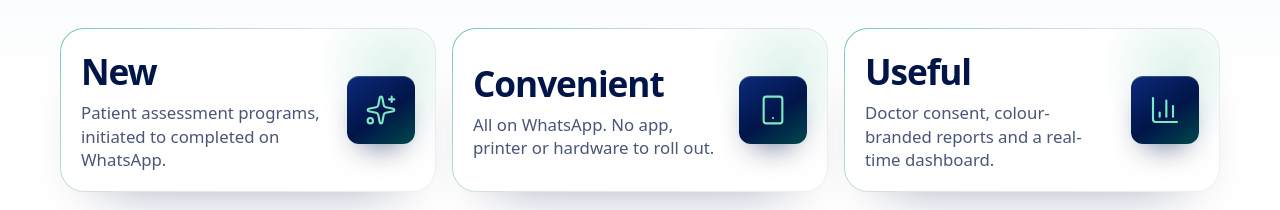
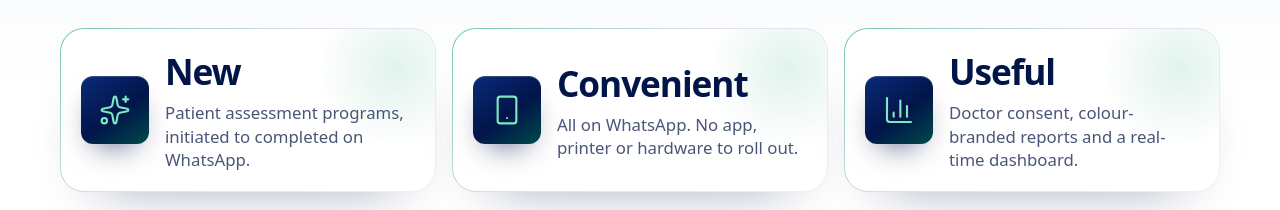
Before and after one commit to Rohan9833/WazzupPAP_display, a React (Vite) app in the folder frontend/: page / in a window 1280 px wide. Shown: the part 742-952 px from the top of the page. Built offline with nearby package versions, Linux system fonts and the light colour scheme; no server answers.

Commit message:
fix: place pillar icons on left

```diff
--- a/frontend/src/components/sections/Why.jsx
+++ b/frontend/src/components/sections/Why.jsx
@@ -27,10 +27,10 @@ export default function Why() {
               className="edge-card group relative flex items-center justify-between gap-3 overflow-hidden rounded-2xl p-3 shadow-[0_30px_60px_-40px_rgb(1_21_73/0.45)] transition-[transform,box-shadow] duration-300 hover:-translate-y-1 hover:shadow-[0_40px_70px_-40px_rgb(1_21_73/0.55)] sm:gap-4 sm:rounded-[1.5rem] sm:p-5"
             >
               <span aria-hidden className="absolute -right-10 -top-10 h-40 w-40 rounded-full bg-[radial-gradient(circle,rgb(0_156_109/0.12),transparent_70%)]" />
-              <span className="icon-gem relative order-2 grid h-11 w-11 shrink-0 place-items-center rounded-xl sm:h-[4.25rem] sm:w-[4.25rem]">
+              <span className="icon-gem relative order-1 grid h-11 w-11 shrink-0 place-items-center rounded-xl sm:h-[4.25rem] sm:w-[4.25rem]">
                 <Icon className="h-7 w-7 text-[#7beac3] sm:h-8 sm:w-8" strokeWidth={1.6} aria-hidden />
               </span>
-              <span className="relative order-1 min-w-0 flex-1">
+              <span className="relative order-2 min-w-0 flex-1">
                 <span className="block font-display text-[1.25rem] font-semibold leading-tight tracking-[-0.03em] text-ink sm:text-[2.2rem]">
                   {word}
                 </span>
```
